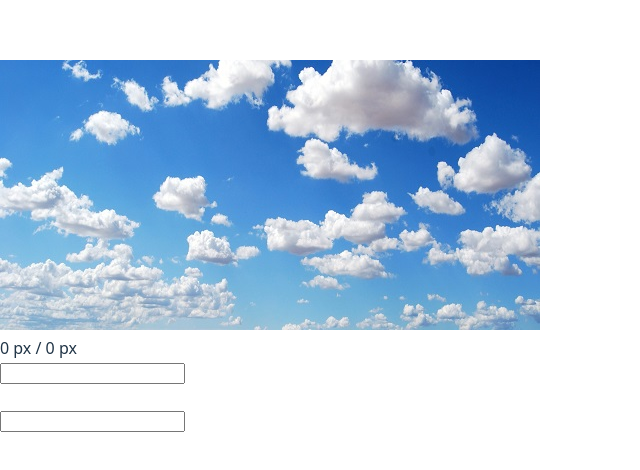
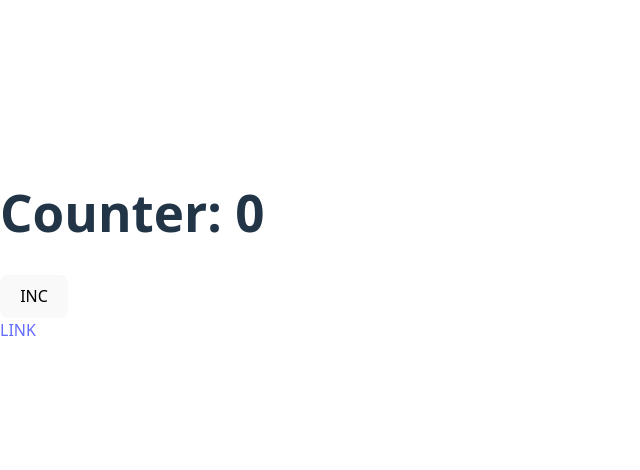
Before and after one commit to MasterfieldProject/MFREACT_26031, a React (Vite) app in the folder exercises/: page / in a window 1280 px wide. Shown: the part 154-624 px from the top of the page, without its empty margins (0-640 px from the left). Built offline with nearby package versions, Linux system fonts and the light colour scheme.

Commit message:
Refactor Counter component to update hasButtonClicked state after increment and add reverseText state to MouseTracker component for input handling

```diff
--- a/exercises/src/Counter.jsx
+++ b/exercises/src/Counter.jsx
@@ -18,7 +18,7 @@ export default class Counter extends React.Component {
             // callback function, called after the state update is done
             this.setState({ hasButtonClicked: this.state.cnt > 0 })
         })
-            */
+
 
         /*
         for (let i = 0; i < 5; i++) {
--- /dev/null
+++ b/exercises/src/EventHandling.jsx
@@ -0,0 +1,46 @@
+import React from 'react';
+
+export default class EventHandling extends React.Component {
+
+    constructor(props) {
+        super(props);
+        this.state = { cnt: 0 }
+
+        //this.increment = this.increment.bind(this); // this context binding
+    }
+
+    /*
+    increment(msg) {
+        this.setState({ cnt: this.state.cnt + 1 });
+        console.log(msg);
+    }
+        */
+
+    increment = (msg) => (event) => { // fuggvenykifejezes, autobind
+        this.setState({ cnt: this.state.cnt + 1 });
+        console.log(msg);
+        console.log(event); // synthetic event, wrapper az eredeti DOM event korul
+    }
+
+    handleClick = (event) => {
+        console.log("The link was clicked.");
+        event.preventDefault(); // megakadályozza a link alapértelmezett működését
+        console.log(event.type);
+    }
+
+
+    render() {
+        var msg = "This is a message";
+        return (
+            <>
+                <div>
+                    <h1>Counter: {this.state.cnt}</h1>
+                    <button onClick={this.increment(msg)}>INC</button>
+                </div>
+                <div>
+                    <a href="https://hwsw.hu" onClick={this.handleClick}>LINK</a>
+                </div>
+            </>
+        );
+    }
+}
--- a/exercises/src/Exercise4.jsx
+++ b/exercises/src/Exercise4.jsx
@@ -9,6 +9,7 @@ export default class MouseTracker extends React.Component {
             mouseX: 0,
             mouseY: 0,
             inputText: "",
+            reverseText: ""
         }
     }
 
@@ -21,7 +22,7 @@ export default class MouseTracker extends React.Component {
     }
 
     handleInput = (event) => {
-        this.setState({ inputText: event.target.value });
+        this.setState({ inputText: event.target.value, reverseText: event.target.value.split("").reverse().join("") });
     }
 
     render() {
@@ -33,7 +34,7 @@ export default class MouseTracker extends React.Component {
                 </div>
                 <div>
                     <input onChange={this.handleInput} value={this.state.inputText} /><br /><br />
-                    <input readOnly value={this.state.inputText.split("").reverse().join("")} />
+                    <input readOnly value={this.state.reverseText} />
                 </div>
             </>
         )
--- a/exercises/src/main.jsx
+++ b/exercises/src/main.jsx
@@ -2,7 +2,7 @@ import { StrictMode } from 'react'
 import { createRoot } from 'react-dom/client'
 import './index.css'
 // import App from './App.jsx'
-import App from './Exercise4.jsx'
+import App from './EventHandling.jsx'
 import './Exercise1.js'
 
 createRoot(document.getElementById('root')).render(
```
